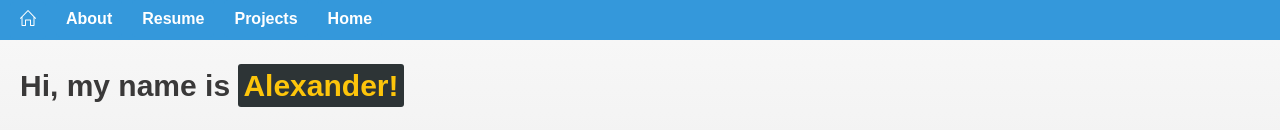
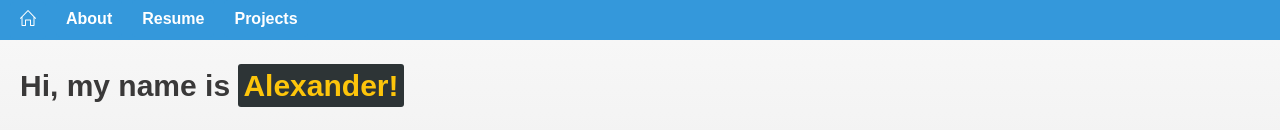
Before and after one commit to alexander-lopez-s/portafolio, a React (Vite) app: page / in a window 1280 px wide. Shown: the top 130 px of the page. Built offline with nearby package versions, Linux system fonts and the light colour scheme; a web font is replaced by a local one.

Commit message:
scripts updated

```diff
--- a/src/App.jsx
+++ b/src/App.jsx
@@ -19,7 +19,7 @@ const App = () => {
           <Route path="/About" element={<About />} />
           <Route path="/Resume" element={<Resume />} />
           <Route path="/Projects" element={<Projects />} />
-          <Route path="*" element={<NotFound />} />
+          <Route path="*" element={<Home />} />
         </Routes>
     </BrowserRouter>
 
--- a/src/components/NavBar.jsx
+++ b/src/components/NavBar.jsx
@@ -12,7 +12,6 @@ const NavBar = () => {
           <li><NavLink to='/About' >About</NavLink></li>
           <li><NavLink to='/Resume' >Resume</NavLink></li>
           <li><NavLink to='/Projects' >Projects</NavLink></li>
-          <li><NavLink to='*' >Home</NavLink></li>
         </ul>
       </nav>
     </div>
```
